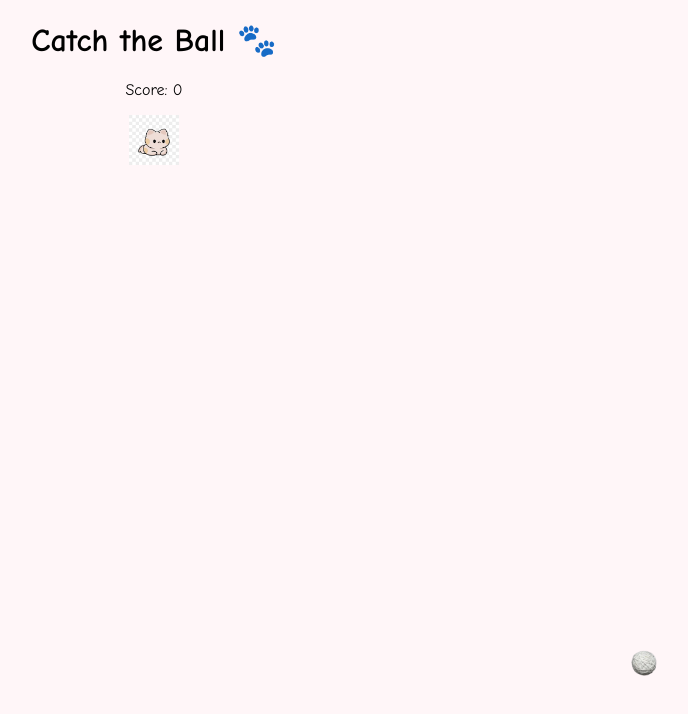
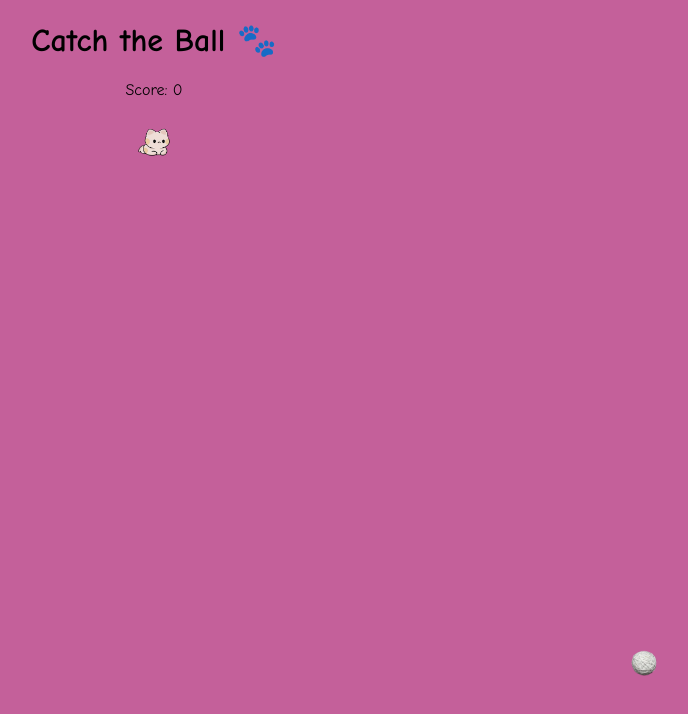
Before and after one commit to AV2706/Javascript_project, a plain HTML site: page index.html in a window 1280 px wide. Shown: the whole page, without its empty margins (486-1174 px from the left). Drawn offline with Linux system fonts and the light colour scheme.

Commit message:
edit cat cursor

```diff
--- a/script.js
+++ b/script.js
@@ -3,7 +3,7 @@ const scoreDisplay = document.getElementById("score");
 const catchSound = document.getElementById("catchSound");
 
 const catCursor = document.createElement("img");
-catCursor.src = "cat.jpeg";
+catCursor.src = "catcursor.png";
 catCursor.id = "cat-cursor";
 document.body.appendChild(catCursor);
 catCursor.style.width = "50px";
--- a/style.css
+++ b/style.css
@@ -1,5 +1,5 @@
 body {
-  background-color: #fff6f8;
+  background-color: #c4609a;
   font-family: 'Comic Sans MS', cursive;
   text-align: center;
   margin: 0;
```
Also changed, not shown: catcursor.png (added).
